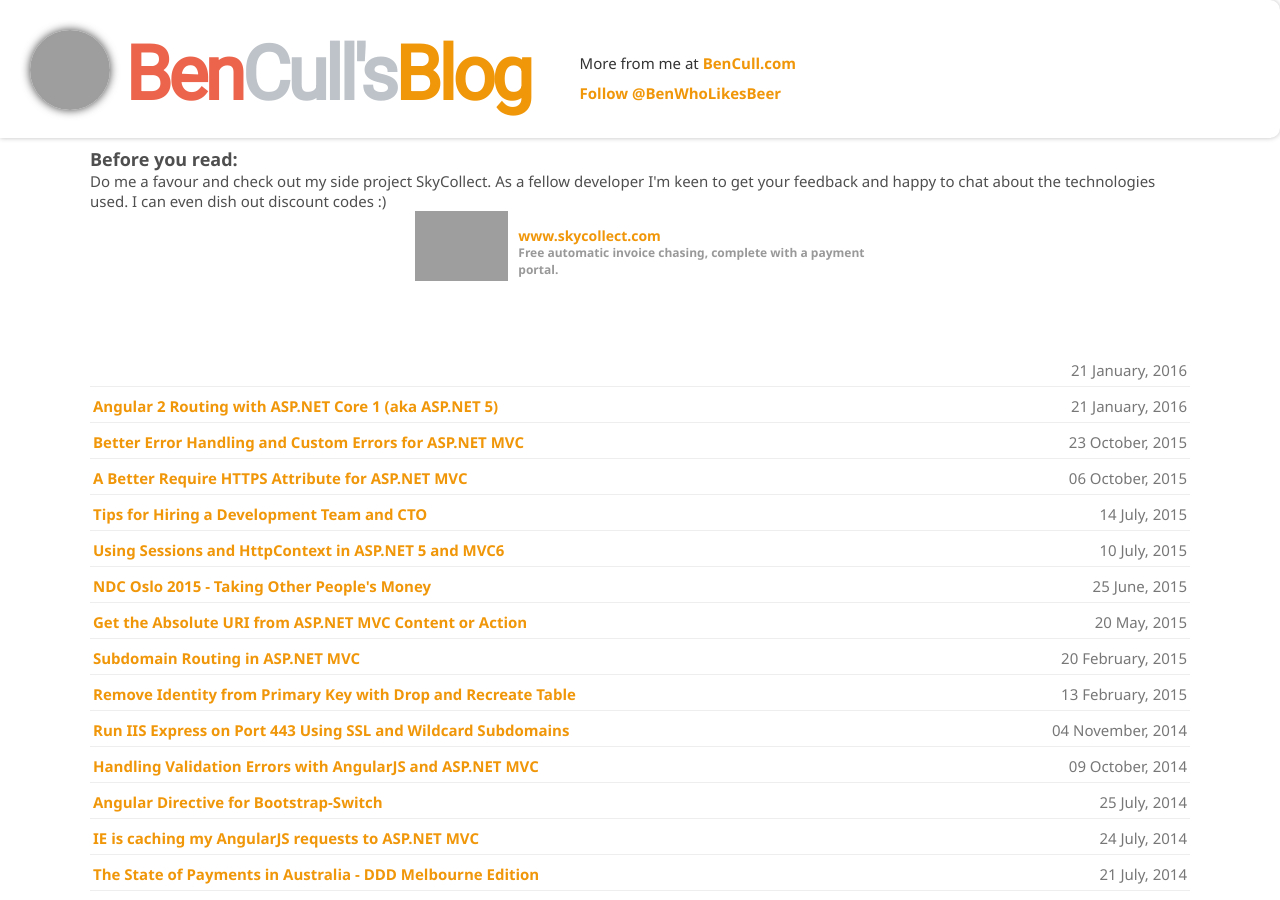
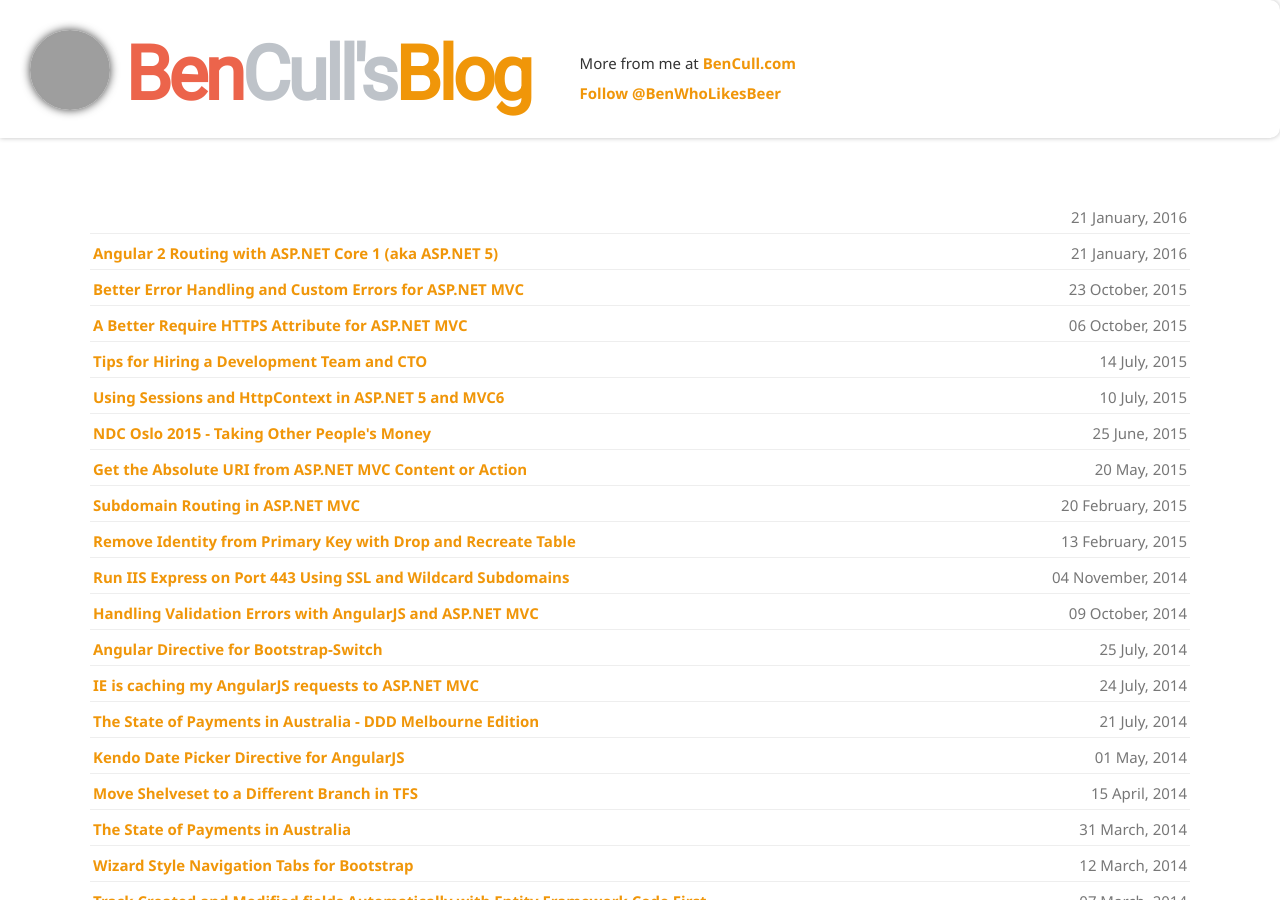
Before and after one commit to bjcull/bjcull.github.com, a Jekyll site: the page built from index.md, in a window 1280 px wide and 900 px high. Built offline with Jekyll 4.4.1, drawn with Linux system fonts in a browser that asks for light colours; nearby versions of some CDN libraries; comment, search, counter and statistics services are not loaded; grey boxes are pictures that could not be loaded.

Commit message:
Removed SkyCollect Banner

```diff
--- a/_layouts/layout.html
+++ b/_layouts/layout.html
@@ -109,7 +109,7 @@
 	</div>
 
 <div id="primary">
-    <div class="product-update">
+    <!--<div class="product-update">
         <div class="product-content">
             <div class="update-content">
                 <h4>Before you read:</h4>
@@ -125,7 +125,7 @@
                 </a>
             </div>
         </div>
-    </div>
+    </div>-->
     <div id="content">
         {{ content }}
     </div>
```
